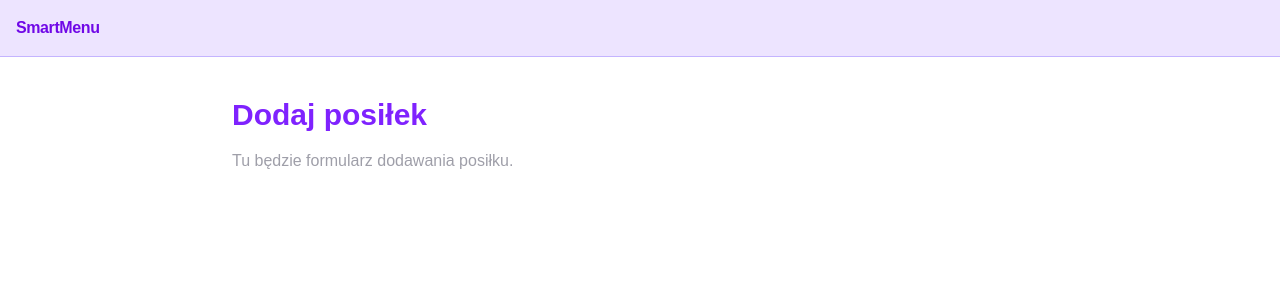
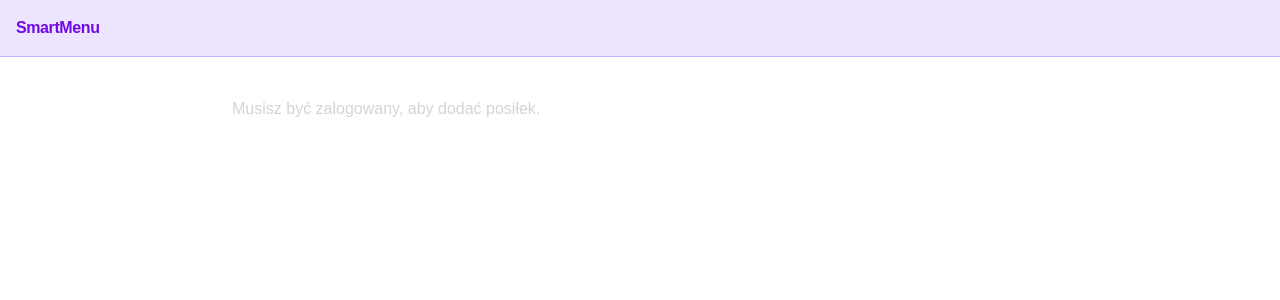
Before and after one commit to cub8/smart_menu, a Next.js app: page /meals/new in a window 1280 px wide. Shown: the top 300 px of the page. Built offline with nearby package versions, Linux system fonts and the light colour scheme; no server answers.

Commit message:
meal adding page

```diff
--- a/app/meals/new/page.tsx
+++ b/app/meals/new/page.tsx
@@ -1,12 +1,33 @@
-export default function NewMealPage() {
+import { getSession } from "@/lib/auth";
+import prisma from "@/lib/prisma";
+import NewMealForm from "./NewMealForm";
+
+export default async function NewMealPage() {
+  const session = await getSession();
+
+  if (!session?.user?.id) {
+    return (
+      <div className="mx-auto max-w-4xl p-10">
+        <p className="text-zinc-300">
+          Musisz być zalogowany, aby dodać posiłek.
+        </p>
+      </div>
+    );
+  }
+
+  const tags = await prisma.tag.findMany({
+    orderBy: { name: "asc" },
+  });
+
   return (
     <div className="mx-auto max-w-4xl p-10">
-      <h1 className="text-3xl font-semibold text-violet-600 mb-4">
+      <h1 className="text-3xl font-semibold text-violet-600 mb-6">
         Dodaj posiłek
       </h1>
-      <p className="text-zinc-400">
-        Tu będzie formularz dodawania posiłku.
+      <p className="text-zinc-400 mb-8">
+        Wypełnij formularz, aby dodać własny posiłek do bazy.
       </p>
+      <NewMealForm tags={tags} />
     </div>
   );
 }
```
